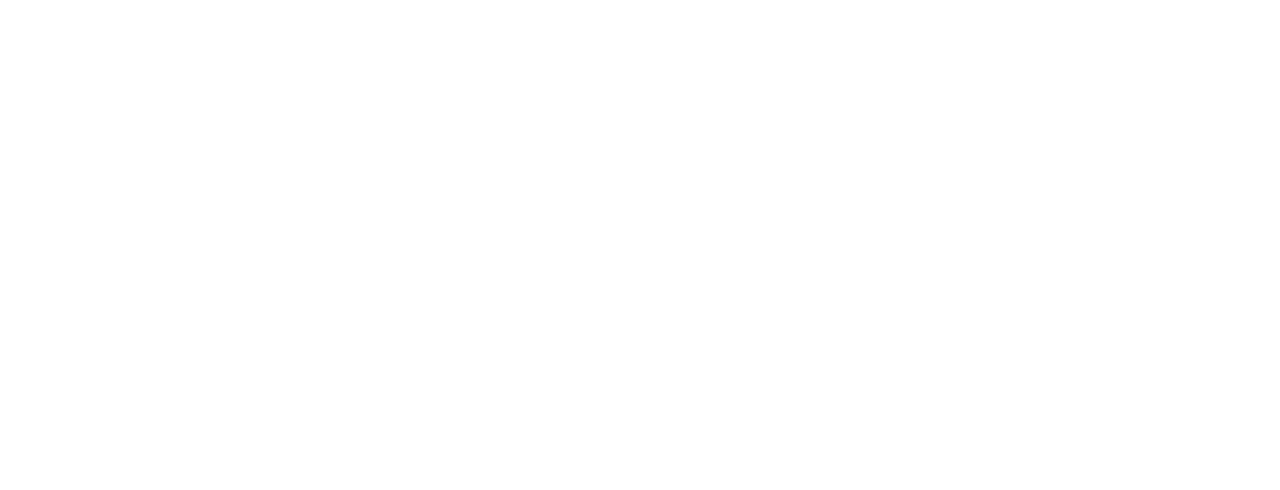
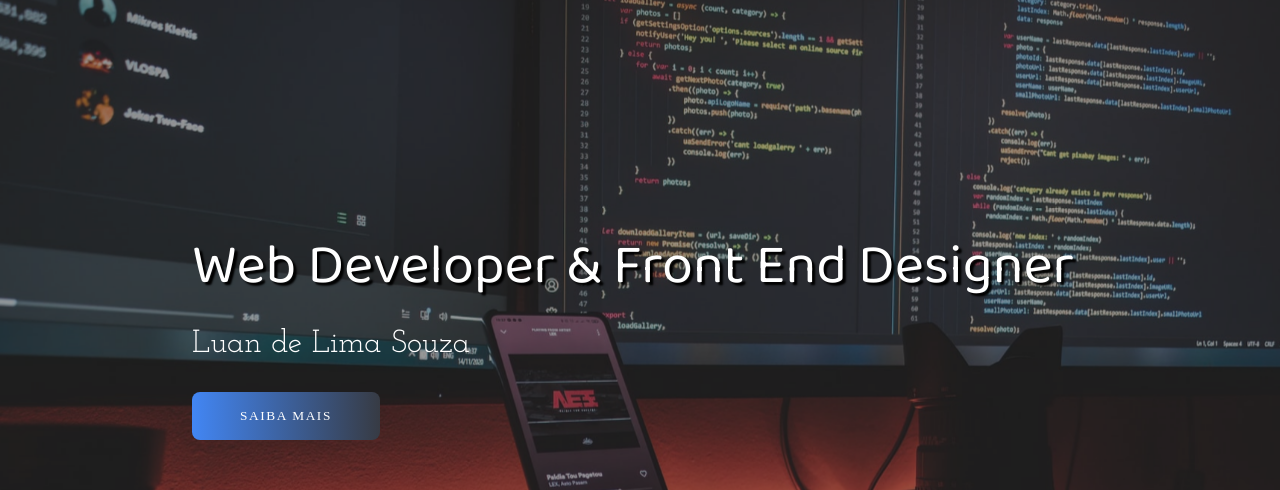
Before and after one commit to luanmydb/portif-lio-, a plain HTML site: page index.html in a window 1280 px wide. Shown: the top 490 px of the page. Drawn offline with Linux system fonts and the light colour scheme.

Commit message:
:package: header

```diff
--- a/index.html
+++ b/index.html
@@ -4,13 +4,30 @@
     <meta charset="UTF-8">
     <meta name="viewport" content="width=device-width, initial-scale=1.0">
     <link rel = "stylesheet" href="style.css">
-    <title>Portifolio</title>
+    <link rel="apple-touch-icon" sizes="180x180" href="imagens/apple-touch-icon.png">
+    <link rel="icon" type="image/png" sizes="32x32" href="imagens/favicon-32x32.png">
+    <link rel="icon" type="image/png" sizes="16x16" href="imagens/favicon-16x16.png">
+    <link rel="manifest" href="/site.webmanifest">
+    <title>Portfolio</title>
 </head>
 
+    <body>
+        <div class = "conteiner">
+            <header>
+                <div class="img-wrapper">
+                    <img src="/imagens/bg.jpg" alt="">
+                </div>
+                <div class="banner">
+                    <h1> Web Developer & Front End Designer </h1>
+                    <p> Luan de Lima Souza</p>
+                    <button> Saiba mais </button>
 
-<body>
+                </div>
 
-</body>
+            </header>
+
+        </div>
+    </body>
 
 
 </html>
--- a/style.css
+++ b/style.css
@@ -1,2 +1,101 @@
 @import url('https://fonts.googleapis.com/css2?family=Baloo+Da+2:wght@400;500;600&family=Josefin+Slab:ital,wght@0,200;0,400;0,600;0,700;1,200;1,300;1,400;1,500&family=Mulish:ital,wght@1,200;1,300;1,400;1,500&display=swap');
 @import url("https://cdnjs.cloudflare.com/ajax/libs/font-awesome/6.0.0-beta3/css/all.min.css");
+
+*{
+     margin: 0;
+     padding: 0;
+}
+
+header{
+    width: 100%;
+    height: 100vh;
+    overflow: hidden;
+    position: relative;
+
+}
+
+.img-wrapper{
+    width: 100%;
+    height: 100%;
+    overflow: hidden;
+    background-color: rgba(0, 0, 0, 0.8);
+    animation: zoom 10s;
+
+}
+
+@keyframes zoom {
+    0% {
+        transform: scale(1.6);
+    }
+    100%{
+        transform: scale(1.0);
+    }
+}
+
+.img-wrapper img{
+    width: 100%;
+    height: 100%;
+    object-fit: cover;
+    opacity: 0.5;
+}
+
+    .banner {
+        position: absolute;
+        top: 30%;
+        left: 15%;
+    }
+
+    .banner h1 {
+        color: #ffff;
+        font-size: 3.5rem;
+        font-family: "Baloo Da 2", sans-serif;
+        font-weight: 200;
+        text-shadow: .2rem .2rem 2px rgba(0, 0, 0, 4);
+        line-height: 3.5rem;
+        margin-bottom: 2rem;
+        animation: moveBanner 1s 0.2s forwards;
+        opacity: 0;
+    }
+
+    .banner p{
+        font-family: "Josefin Slab", serif;
+        color: #fff;
+        font-size: 2rem;
+        text-shadow: 2rem, 2rem, rgba(0, 0, 0, 4);
+        margin-bottom: 2rem;
+        animation: moveBanner 1s 0.6s forwards;
+        opacity: 0;
+    }
+
+    .banner button{
+        font-family: "Muli", serif;
+        color: #fff;
+        background: #373B44;
+        background: -webkit-linear-gradient(to right, #4286f4, #373B44);
+        background: linear-gradient(to right, #4286f4, #373B44);
+        padding: 1rem 3rem;
+        border: none;
+        text-transform: uppercase;
+        letter-spacing: .1rem;
+        border-radius: 8px;
+        cursor: pointer;
+        opacity: 0;
+        animation: moveBanner 1s 0.9s forwards;
+
+    }
+
+    .banner button:hover{
+        opacity: 0.8;
+        color:#000;
+    }
+
+    @keyframes  moveBanner{
+        0%{
+            transform: translateY(10rem) rotateY(-30deg);
+        }
+
+        100%{transform: translateY(0rem) rotateY(0deg);
+            opacity: 1;
+
+        }
+    }
```
Also changed, not shown: imagens/android-chrome-192x192.png (renamed from android-chrome-192x192.png), imagens/android-chrome-512x512.png (renamed from android-chrome-512x512.png), imagens/apple-touch-icon.png (renamed from apple-touch-icon.png), imagens/bg.jpg (added), imagens/favicon-16x16.png (renamed from favicon-16x16.png), imagens/favicon-32x32.png (renamed from favicon-32x32.png), site.webmanifest, 1 other file.
